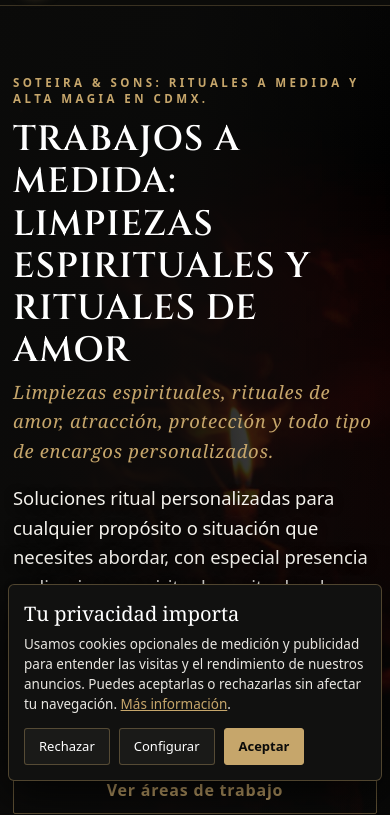
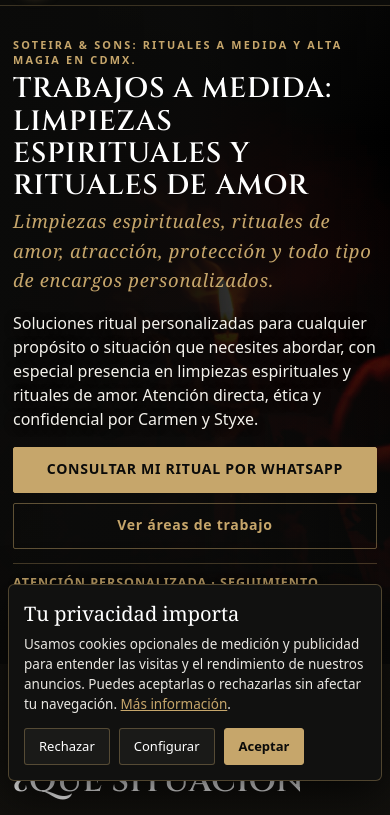
Before and after one commit to manuelortizchimal-droid/soteira-sons-web, a plain HTML site: page rituales/gads/index.html in a window 390 px wide. Shown: the part 55-870 px from the top of the page. Drawn offline with Linux system fonts and the light colour scheme.

Commit message:
fix: gads

```diff
--- a/rituales/gads/index.html
+++ b/rituales/gads/index.html
@@ -405,11 +405,51 @@
             letter-spacing: 0.04em;
             width: auto;
         }
-        .hero { min-height: calc(100vh - 60px); padding: 50px 0; }
-        .section { padding: 80px 0; }
+        .hero {
+            min-height: auto;
+            align-items: flex-start;
+            padding: 26px 0 36px;
+        }
+        .hero-copy {
+            padding: 6px 0;
+        }
+        .eyebrow {
+            margin-bottom: 6px;
+            letter-spacing: .2em;
+            font-size: .68rem;
+        }
+        .title-h1 {
+            font-size: clamp(1.75rem, 6.8vw, 2.35rem);
+            line-height: 1.15;
+            margin: 6px 0 8px;
+        }
+        .hero .lead {
+            font-size: 1rem;
+            line-height: 1.5;
+            margin-bottom: 14px;
+        }
+        .hero .actions {
+            flex-direction: column;
+            align-items: stretch;
+            gap: 10px;
+            margin-top: 16px;
+        }
+        .hero .actions .btn {
+            width: 100%;
+            min-height: 46px;
+            padding: 12px 16px;
+            font-size: 0.88rem;
+        }
+        .hero-note {
+            margin-top: 14px;
+            padding-top: 10px;
+            font-size: .78rem;
+            line-height: 1.4;
+        }
+        .section { padding: 64px 0; }
         .cta-panel { padding: 35px 20px; }
-        .hero .actions, .cta-panel .actions { flex-direction: column; align-items: stretch; }
-        .hero .actions .btn, .cta-panel .actions .btn { width: 100%; }
+        .cta-panel .actions { flex-direction: column; align-items: stretch; }
+        .cta-panel .actions .btn { width: 100%; }
         .image-break { padding: 80px 15px; }
         .image-break .quote-box { padding: 30px 20px; }
         .carousel-btn { width: 36px; height: 36px; }
```
